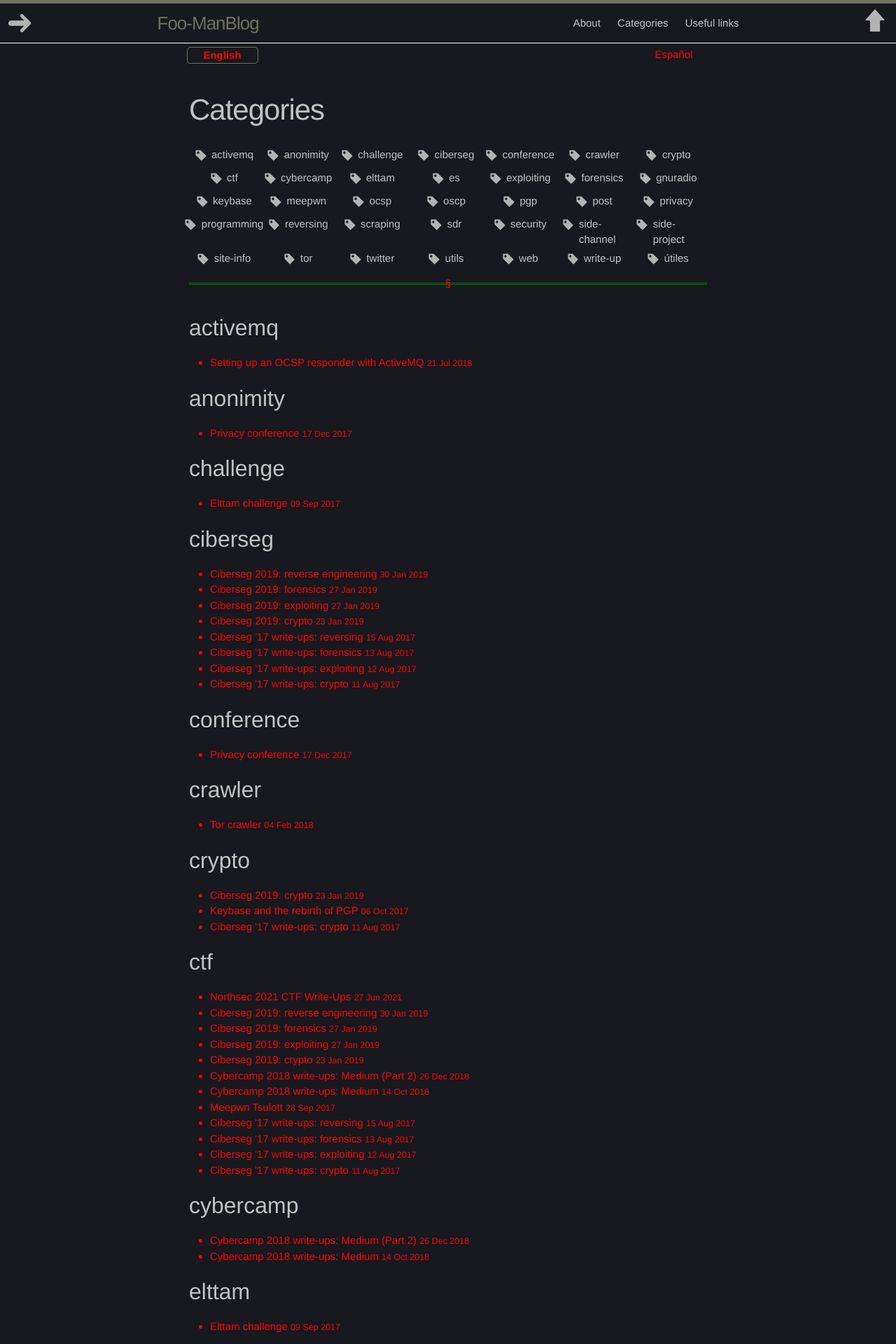
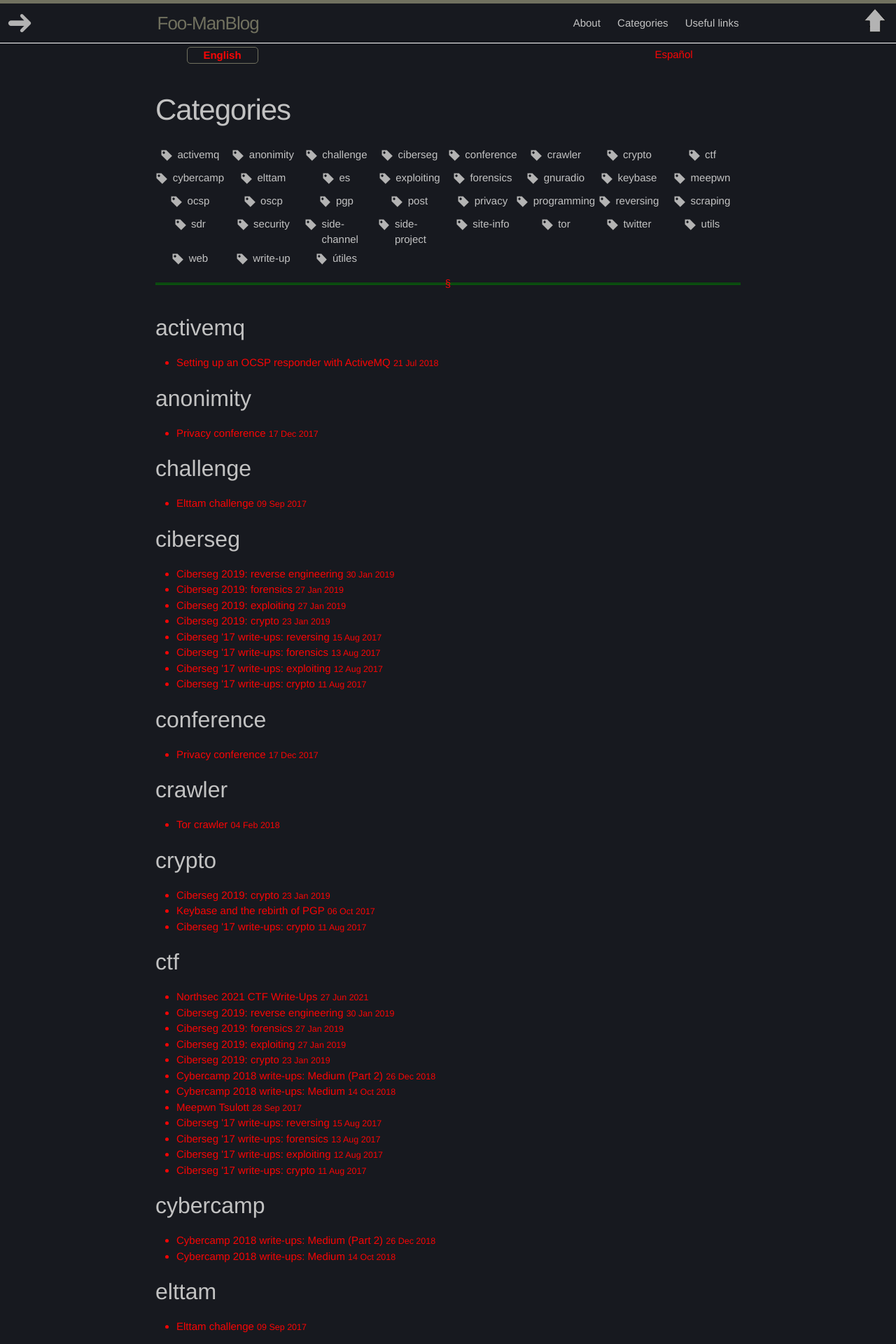
Before and after one commit to Foo-Manroot/foo-manroot.github.io, a Jekyll site: the page built from categories/index.html, in a window 1280 px wide. Shown: the top 1920 px of the page at 70% size. Built offline with Jekyll 4.4.1, drawn with Linux system fonts in a browser that asks for light colours.

Commit message:
Improved page layout to occupy all the space

```diff
--- a/_sass/_base.scss
+++ b/_sass/_base.scss
@@ -175,10 +175,10 @@
  * Wrapper
  */
 .wrapper {
-    max-width: -webkit-calc(#{$content-width} - (#{$spacing-unit} * 2));
-    max-width:         calc(#{$content-width} - (#{$spacing-unit} * 2));
-    margin-right: auto;
-    margin-left: auto;
+//    max-width: -webkit-calc(#{$content-width} - (#{$spacing-unit} * 2));
+//    max-width:         calc(#{$content-width} - (#{$spacing-unit} * 2));
+    margin-right: 15%;
+    margin-left: 15%;
     padding-right: $spacing-unit;
     padding-left: $spacing-unit;
     @extend %clearfix;
--- a/_sass/_layout.scss
+++ b/_sass/_layout.scss
@@ -593,7 +593,7 @@
  * Posts
  */
 .post {
-	max-width: $content-width;
+//	max-width: $content-width;
 	@include media-query($on-palm) {
 		max-width: 90vw;
 	}
```
